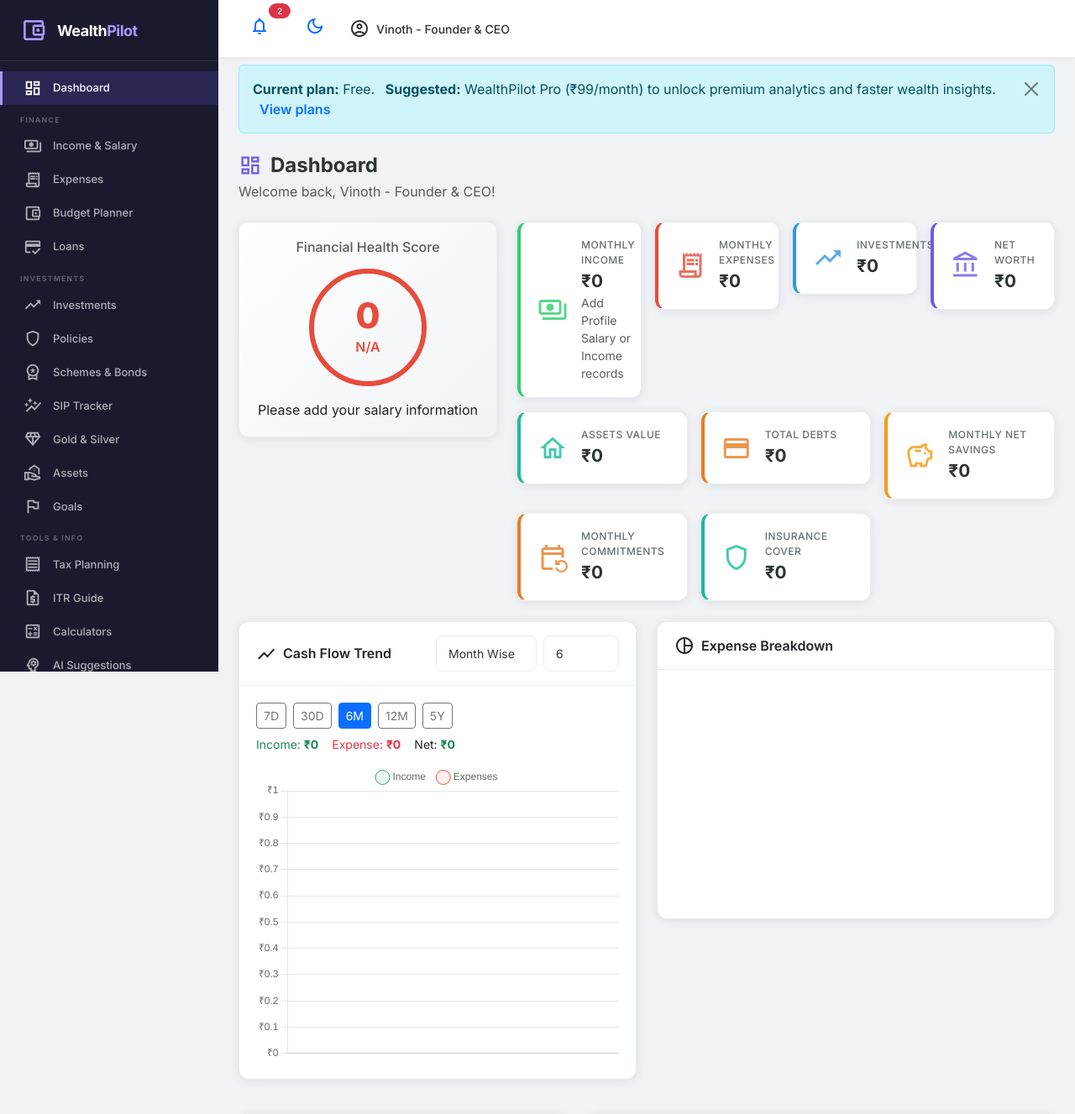
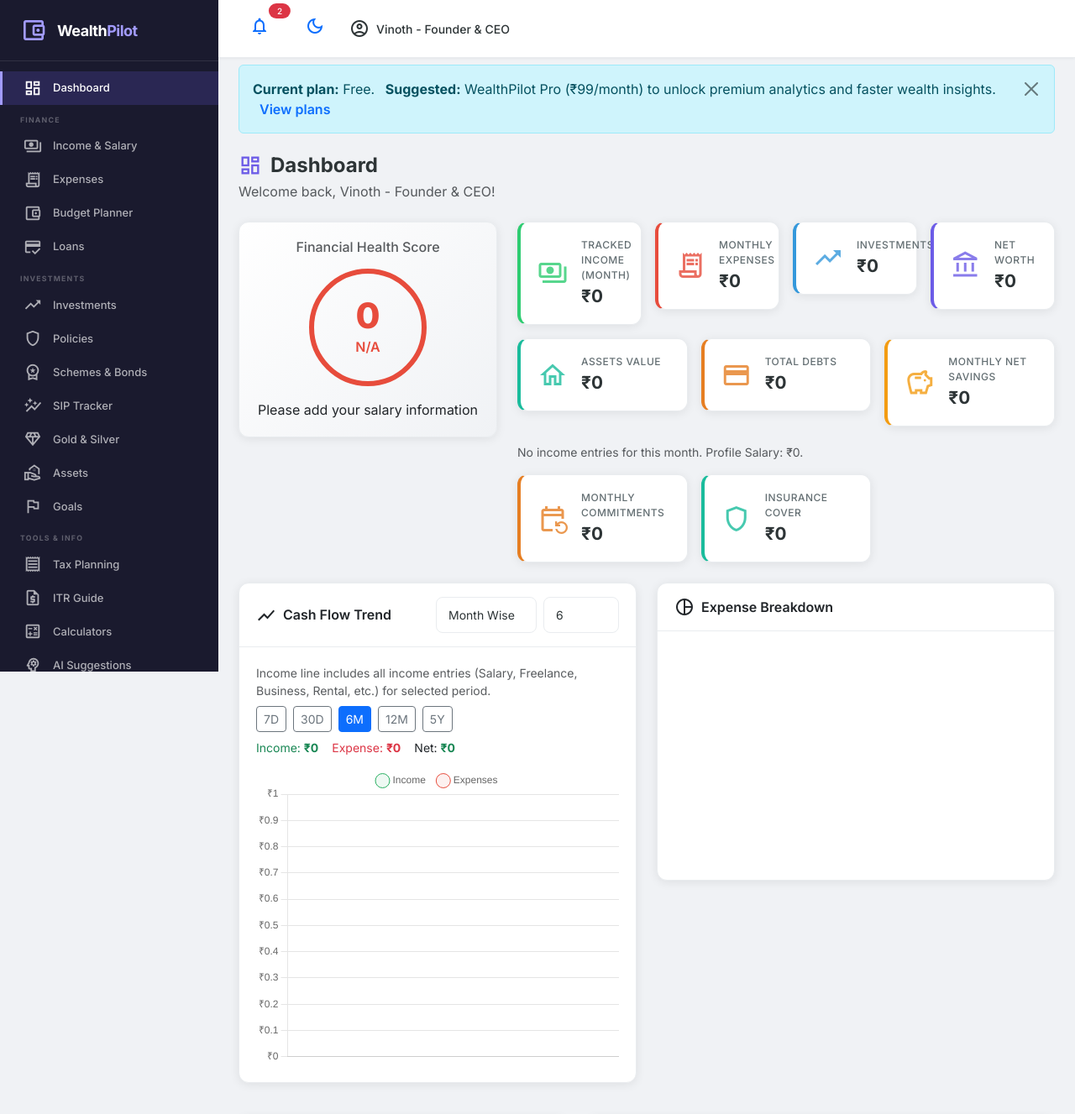
Before and after one commit to vinothkumarmari/WealthPilot, a Flask app: page /dashboard in a window 1280 px wide. Shown: the top 1327 px of the page at 84% size. Run offline with Flask 3, Linux system fonts and the light colour scheme; a user stored in the database is signed in; data comes from the database, SQL or seed files in the repository; data that the repository does not hold is empty; a map, chart or similar area stays blank; some libraries are stand-ins or nearby versions.

Commit message:
Align dashboard income cards with tracked income graph and polish card UI

```diff
--- a/app/routes.py
+++ b/app/routes.py
@@ -1392,15 +1392,15 @@ def dashboard():
         db.extract('year', Income.date) == today.year
     ).scalar() or 0
 
-    if float(current_user.monthly_salary or 0) > 0:
-        dashboard_income = float(current_user.monthly_salary)
-        dashboard_income_note = 'From Profile Salary'
-    elif float(month_income_records or 0) > 0:
-        dashboard_income = float(month_income_records)
-        dashboard_income_note = 'From Income tab (this month)'
+    # Top income card should represent actual tracked income entries for this month
+    # (salary, freelance, business, rental, etc.) to match chart behavior.
+    dashboard_income = float(month_income_records or 0)
+    profile_salary = float(current_user.monthly_salary or 0)
+
+    if dashboard_income > 0:
+        dashboard_income_note = 'From Income tab (all sources, this month)'
     else:
-        dashboard_income = 0.0
-        dashboard_income_note = 'Add Profile Salary or Income records'
+        dashboard_income_note = 'No income entries for this month'
 
     monthly_net_savings = float(dashboard_income) - float(month_expenses)
 
@@ -1549,6 +1549,7 @@ def dashboard():
         month_expenses=float(month_expenses),
         monthly_net_savings=float(monthly_net_savings),
         dashboard_income_note=dashboard_income_note,
+        profile_salary=profile_salary,
         total_investments=total_investments_all,
         total_assets=total_assets_value,
         total_debts=total_debts,
--- a/app/templates/dashboard.html
+++ b/app/templates/dashboard.html
@@ -26,9 +26,8 @@
                 <div class="stat-card stat-income">
                     <span class="material-icons-outlined stat-icon">payments</span>
                     <div class="stat-info">
-                        <span class="stat-label">{{ t('Monthly Income') }}</span>
+                        <span class="stat-label">{{ t('Tracked Income (Month)') }}</span>
                         <span class="stat-value">₹{{ total_income|inr }}</span>
-                        <small class="text-muted">{{ dashboard_income_note }}</small>
                     </div>
                 </div>
             </div>
@@ -85,6 +84,9 @@
                         <span class="stat-value">₹{{ monthly_net_savings|inr }}</span>
                     </div>
                 </div>
+            </div>
+            <div class="col-sm-12">
+                <small class="text-muted d-block mt-1">{{ dashboard_income_note }}. Profile Salary: ₹{{ profile_salary|inr }}.</small>
             </div>
             <div class="col-sm-6 col-md-4">
                 <div class="stat-card" style="border-left: 4px solid #e67e22;">
@@ -194,6 +196,7 @@
                 </div>
             </div>
             <div class="card-body">
+                <small class="text-muted d-block mb-2">Income line includes all income entries (Salary, Freelance, Business, Rental, etc.) for selected period.</small>
                 <div class="d-flex flex-wrap gap-2 mb-2" id="trendPresetWrap">
                     <button type="button" class="btn btn-outline-secondary btn-sm trend-preset" data-mode="day" data-count="7">7D</button>
                     <button type="button" class="btn btn-outline-secondary btn-sm trend-preset" data-mode="day" data-count="30">30D</button>
```
